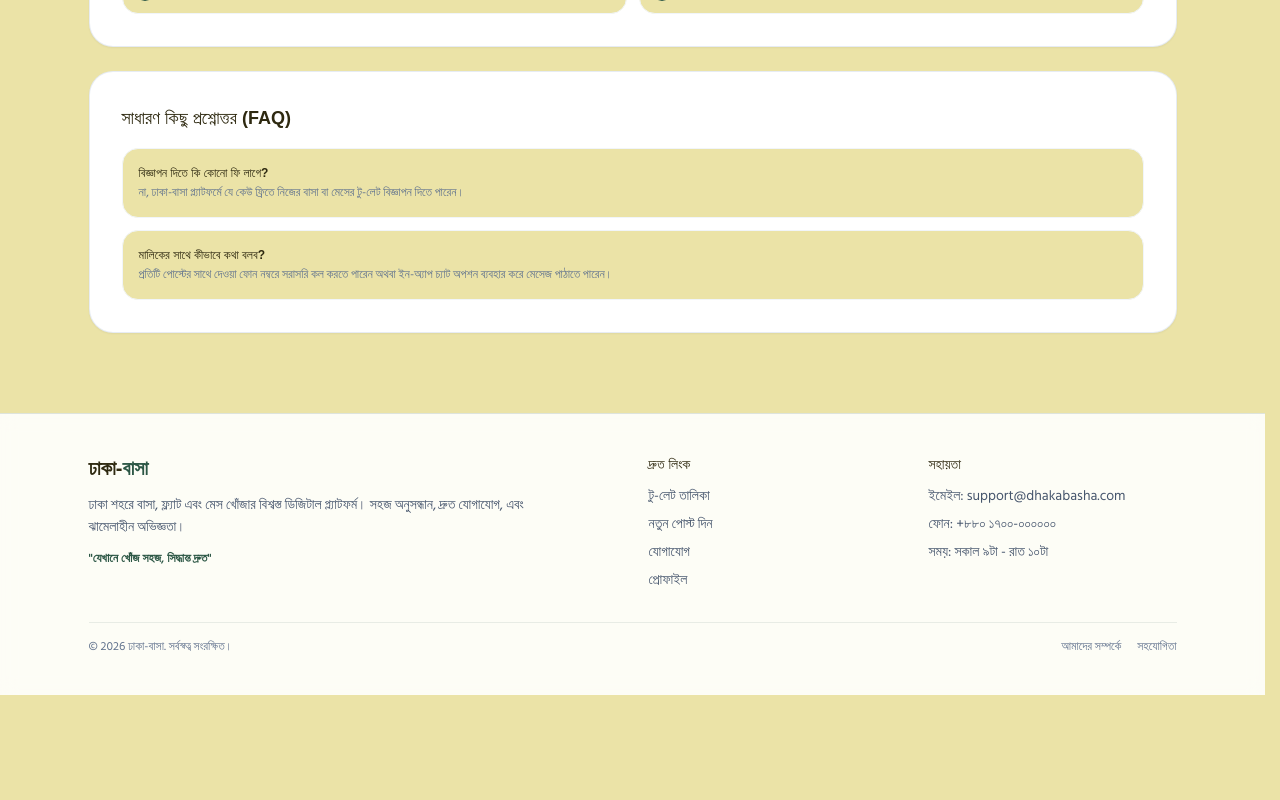
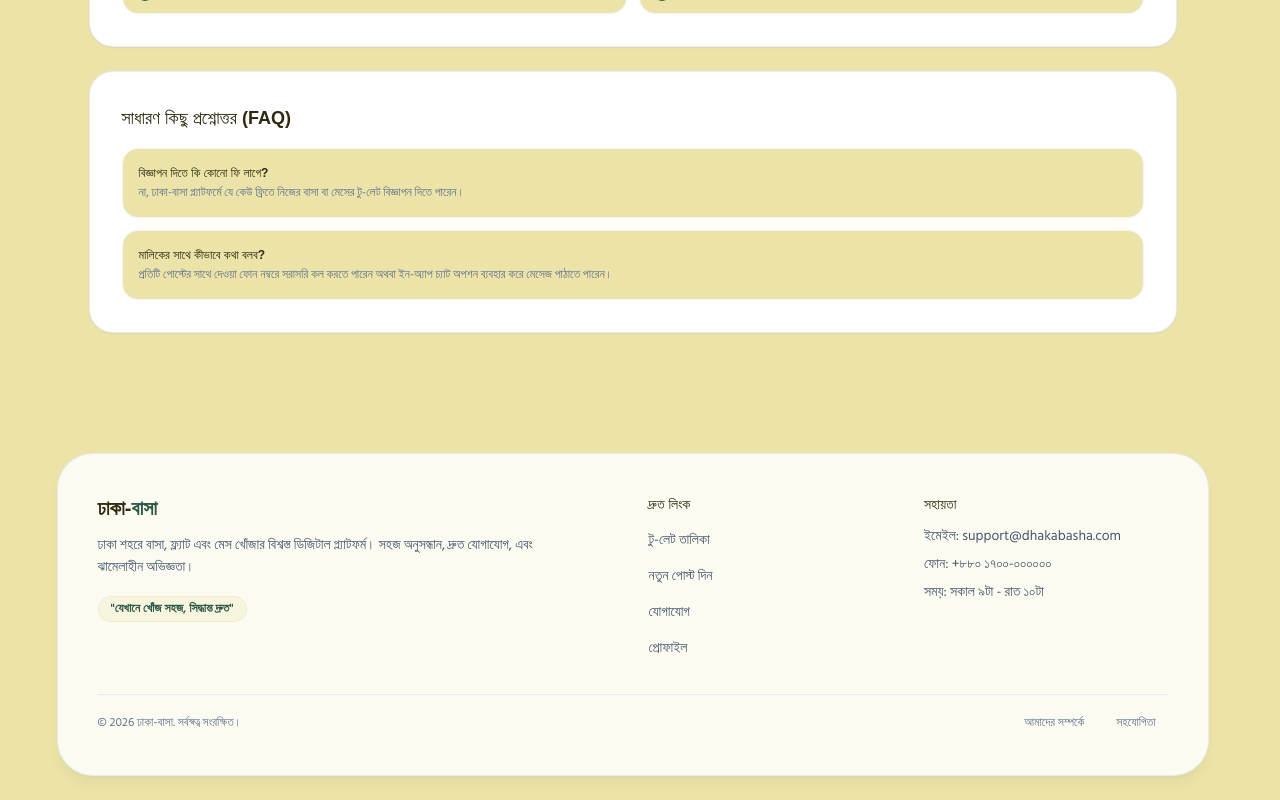
Before and after one commit to uzicodes/Dhaka-Basha, a Next.js app: page /contact in a window 1280 px wide. Shown: the part 876-1676 px from the top of the page. Before the commit the page ends 1571 px from the top, so only its background shows below. Built offline with nearby package versions, Linux system fonts and the light colour scheme; no server answers; a web font is replaced by a local one.

Commit message:
feat: footer shape updates (pill-shaped) and /about page route deleted.

```diff
--- a/app/about/page.tsx
+++ /dev/null
@@ -1,52 +0,0 @@
-export default function About() {
-  return (
-    <main className="flex-grow flex flex-col items-center px-4 bg-white pt-20 pb-12">
-      <div className="max-w-3xl w-full space-y-8">
-        <h1 className="text-4xl md:text-5xl font-bold text-slate-900">
-          আমাদের সম্পর্কে
-        </h1>
-
-        <div className="space-y-6 text-slate-700 leading-relaxed">
-          <section className="space-y-3">
-            <h2 className="text-2xl font-bold text-slate-900">
-              <span className="font-ekush font-bold">ঢাকা-বাসা</span> এর সূচনা
-            </h2>
-            <p>
-              <span className="font-ekush">ঢাকা-বাসা</span> হল ঢাকা শহরে ভাড়া বাড়ি খুঁজে পাওয়ার জন্য একটি আধুনিক এবং নির্ভরযোগ্য প্ল্যাটফর্ম। আমরা বিশ্বাস করি যে প্রতিটি ব্যক্তি তাদের স্বপ্নের বাড়ি খুঁজে পাওয়ার অধিকার রাখে।
-            </p>
-          </section>
-
-          <section className="space-y-3">
-            <h2 className="text-2xl font-bold text-slate-900">
-              আমাদের মিশন
-            </h2>
-            <p>
-              আমাদের মিশন হল বাড়ি খোঁজার প্রক্রিয়াটিকে সহজ, স্বচ্ছ এবং দ্রুত করা। আমরা ভাড়াটেদের এবং সম্পত্তি মালিকদের মধ্যে একটি সেতু তৈরি করি।
-            </p>
-          </section>
-
-          <section className="space-y-3">
-            <h2 className="text-2xl font-bold text-slate-900">
-              কেন আমাদের বেছে নিন?
-            </h2>
-            <ul className="space-y-2">
-              <li>✓ হাজারো যাচাইকৃত সম্পত্তি তালিকা</li>
-              <li>✓ নিরাপদ এবং স্বচ্ছ লেনদেন</li>
-              <li>✓ ২৪/৭ গ্রাহক সহায়তা</li>
-              <li>✓ দ্রুত এবং সহজ যোগাযোগ</li>
-            </ul>
-          </section>
-
-          <section className="space-y-3">
-            <h2 className="text-2xl font-bold text-slate-900">
-              আমাদের টিম
-            </h2>
-            <p>
-              আমাদের টিম অভিজ্ঞ পেশাদারদের নিয়ে গঠিত যারা রিয়েল এস্টেট এবং প্রযুক্তিতে বিশেষজ্ঞ। আমরা প্রতিদিন কাজ করি আপনার অভিজ্ঞতা আরও ভাল করতে।
-            </p>
-          </section>
-        </div>
-      </div>
-    </main>
-  );
-}
--- a/app/components/Footer.tsx
+++ b/app/components/Footer.tsx
@@ -1,11 +1,19 @@
+"use client";
+
 import Link from "next/link";
+import { usePathname } from "next/navigation";
 
 export default function Footer() {
+  const pathname = usePathname();
   const year = new Date().getFullYear();
 
+  if (pathname === "/") {
+    return null;
+  }
+
   return (
-    <footer className="border-t border-[#2C5745]/15 bg-white/90 backdrop-blur-sm">
-      <div className="mx-auto w-full max-w-6xl px-4 sm:px-6 lg:px-8 py-10">
+    <footer className="w-full px-4 pb-6 pt-10 sm:px-6 lg:px-8 mt-auto">
+      <div className="mx-auto w-full max-w-6xl rounded-3xl md:rounded-[36px] bg-white/85 backdrop-blur-md border border-slate-200/80 shadow-lg shadow-[#2E2910]/5 p-6 sm:p-8 md:p-10">
         <div className="grid grid-cols-1 gap-8 md:grid-cols-4">
           <div className="md:col-span-2 space-y-3">
             <h3 className="text-xl font-extrabold text-[#2E2910] font-ekush">
@@ -14,31 +22,33 @@ export default function Footer() {
             <p className="max-w-md text-sm text-slate-600 leading-relaxed">
               ঢাকা শহরে বাসা, ফ্ল্যাট এবং মেস খোঁজার বিশ্বস্ত ডিজিটাল প্ল্যাটফর্ম। সহজ অনুসন্ধান, দ্রুত যোগাযোগ, এবং ঝামেলাহীন অভিজ্ঞতা।
             </p>
-            <p className="text-xs font-semibold text-[#2C5745]">
-              &quot;যেখানে খোঁজ সহজ, সিদ্ধান্ত দ্রুত&quot;
-            </p>
+            <div className="pt-1">
+              <span className="inline-flex items-center gap-1.5 px-3 py-1 rounded-full bg-[#EBE3A7]/25 border border-[#EBE3A7]/40 text-xs font-semibold text-[#2C5745]">
+                &quot;যেখানে খোঁজ সহজ, সিদ্ধান্ত দ্রুত&quot;
+              </span>
+            </div>
           </div>
 
           <div className="space-y-3">
             <h4 className="text-sm font-bold text-[#2E2910]">দ্রুত লিংক</h4>
             <ul className="space-y-2 text-sm">
               <li>
-                <Link href="/listings" className="text-slate-600 hover:text-[#EB7D00] transition-colors">
+                <Link href="/listings" className="inline-flex items-center text-slate-600 hover:text-[#2C5745] hover:bg-[#EBE3A7]/20 px-2 py-1 -ml-2 rounded-full transition-all">
                   টু-লেট তালিকা
                 </Link>
               </li>
               <li>
-                <Link href="/post" className="text-slate-600 hover:text-[#EB7D00] transition-colors">
+                <Link href="/post" className="inline-flex items-center text-slate-600 hover:text-[#2C5745] hover:bg-[#EBE3A7]/20 px-2 py-1 -ml-2 rounded-full transition-all">
                   নতুন পোস্ট দিন
                 </Link>
               </li>
               <li>
-                <Link href="/contact" className="text-slate-600 hover:text-[#EB7D00] transition-colors">
+                <Link href="/contact" className="inline-flex items-center text-slate-600 hover:text-[#2C5745] hover:bg-[#EBE3A7]/20 px-2 py-1 -ml-2 rounded-full transition-all">
                   যোগাযোগ
                 </Link>
               </li>
               <li>
-                <Link href="/profile" className="text-slate-600 hover:text-[#EB7D00] transition-colors">
+                <Link href="/profile" className="inline-flex items-center text-slate-600 hover:text-[#2C5745] hover:bg-[#EBE3A7]/20 px-2 py-1 -ml-2 rounded-full transition-all">
                   প্রোফাইল
                 </Link>
               </li>
@@ -59,15 +69,15 @@ export default function Footer() {
           </div>
         </div>
 
-        <div className="mt-8 border-t border-[#2C5745]/10 pt-4 flex flex-col gap-2 sm:flex-row sm:items-center sm:justify-between">
+        <div className="mt-8 border-t border-slate-200/80 pt-4 flex flex-col gap-2 sm:flex-row sm:items-center sm:justify-between">
           <p className="text-xs text-slate-500">
             © {year} ঢাকা-বাসা. সর্বস্বত্ব সংরক্ষিত।
           </p>
-          <div className="flex items-center gap-4 text-xs">
-            <Link href="/about" className="text-slate-500 hover:text-[#EB7D00] transition-colors">
+          <div className="flex items-center gap-2 text-xs">
+            <Link href="/contact" className="px-3 py-1 rounded-full text-slate-500 hover:text-[#2C5745] hover:bg-[#EBE3A7]/20 transition-colors">
               আমাদের সম্পর্কে
             </Link>
-            <Link href="/contact" className="text-slate-500 hover:text-[#EB7D00] transition-colors">
+            <Link href="/contact" className="px-3 py-1 rounded-full text-slate-500 hover:text-[#2C5745] hover:bg-[#EBE3A7]/20 transition-colors">
               সহযোগিতা
             </Link>
           </div>
```
